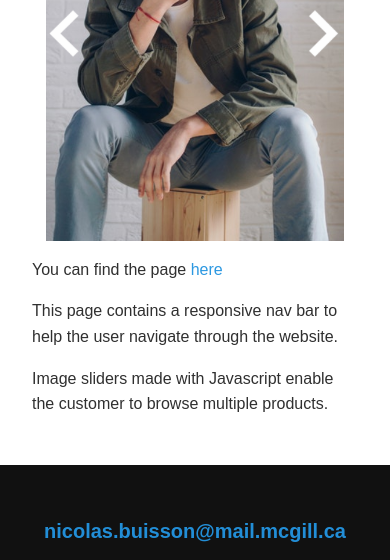
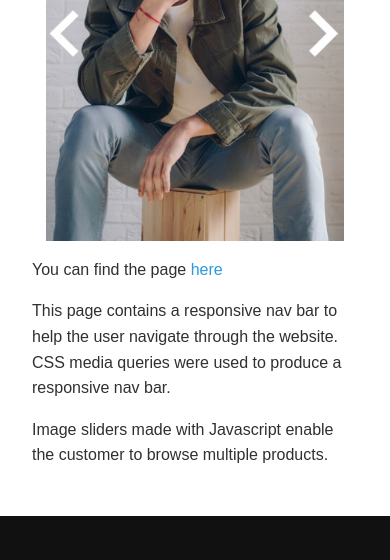
Before and after one commit to Nicolasbuisson/PortfolioWebsite, a plain HTML site: page portfolio-item-UrbanStyles.html in a window 390 px wide. Shown: the part 909-1469 px from the top of the page. Drawn offline with Linux system fonts and the light colour scheme.

Commit message:
added media query description

```diff
--- a/portfolio-item-UrbanStyles.html
+++ b/portfolio-item-UrbanStyles.html
@@ -46,7 +46,7 @@
                 <img src="img/UrbanStyles2.PNG" class="AlexonArtist__img">
             </div>
             <p>You can find the page <a href="https://nicolasbuisson.github.io/BrandShowcase---UrbanStyles/">here</a></p>
-            <p>This page contains a responsive nav bar to help the user navigate through the website.</p>
+            <p>This page contains a responsive nav bar to help the user navigate through the website. CSS media queries were used to produce a responsive nav bar.</p>
             <p>Image sliders made with Javascript enable the customer to browse multiple products.</p>
         </div>
 
```
